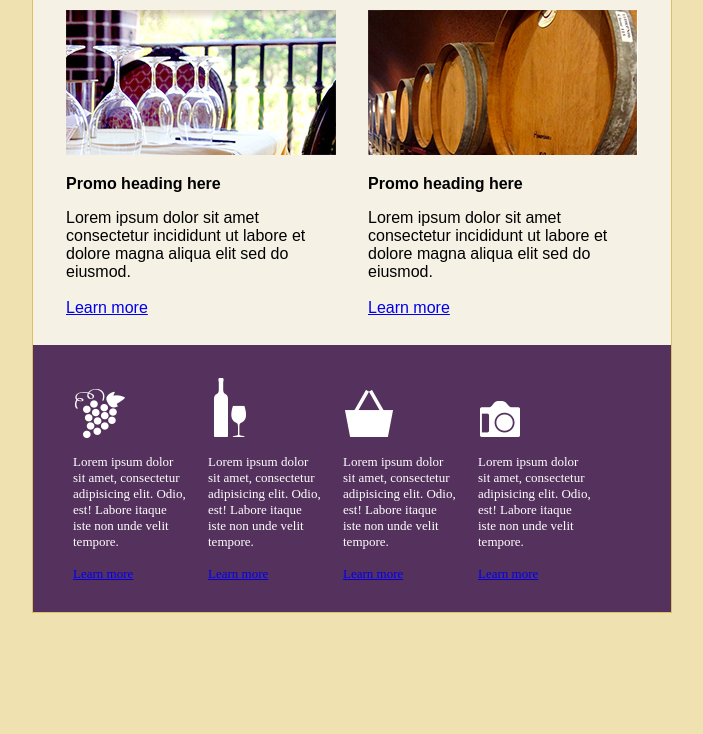
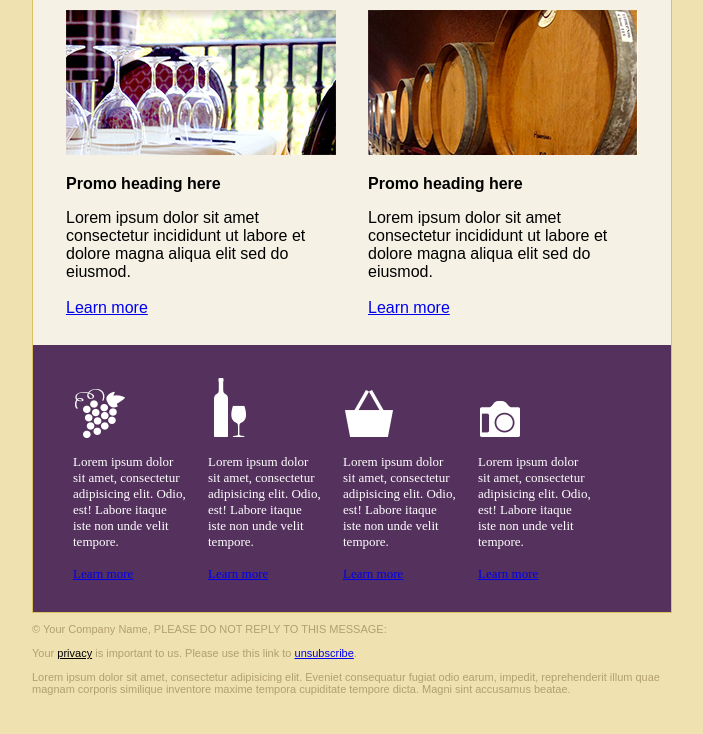
Before and after one commit to paakay/primal-email, a plain HTML site: page email.html in a window 1280 px wide. Shown: the part 521-1255 px from the top of the page, without its empty margins (288-991 px from the left). Before the commit the page ends 1143 px from the top, so only its background shows below. Drawn offline with Linux system fonts and the light colour scheme.

Commit message:
Add copyright and privacy info and style to footer

```diff
--- a/email.html
+++ b/email.html
@@ -113,10 +113,16 @@
             </td>
           </tr><!-- Callouts row -->
           <tr>
-            <td></td>
+            <td class="footer" valign="top" style="padding: 10px 0px 30px 0px; font-family: Arial, Helvetica, sans-serif; font-size: 11px; color: #b2a16e;">
+              <!-- content for footer -->
+              &copy; Your Company Name, PLEASE DO NOT REPLY TO THIS MESSAGE:
+              <br><br>
+              Your <a href="#" style="color: #000000;" >privacy</a> is important to us. Please use this link to <a href="#">unsubscribe</a>.
+              <br><br>
+              Lorem ipsum dolor sit amet, consectetur adipisicing elit. Eveniet consequatur fugiat odio earum, impedit, reprehenderit illum quae magnam corporis similique inventore maxime tempora cupiditate tempore dicta. Magni sint accusamus beatae.
+            </td>
           </tr><!-- Footer row -->
         </table>
-
       </td>
     </tr>
   </table>
```
